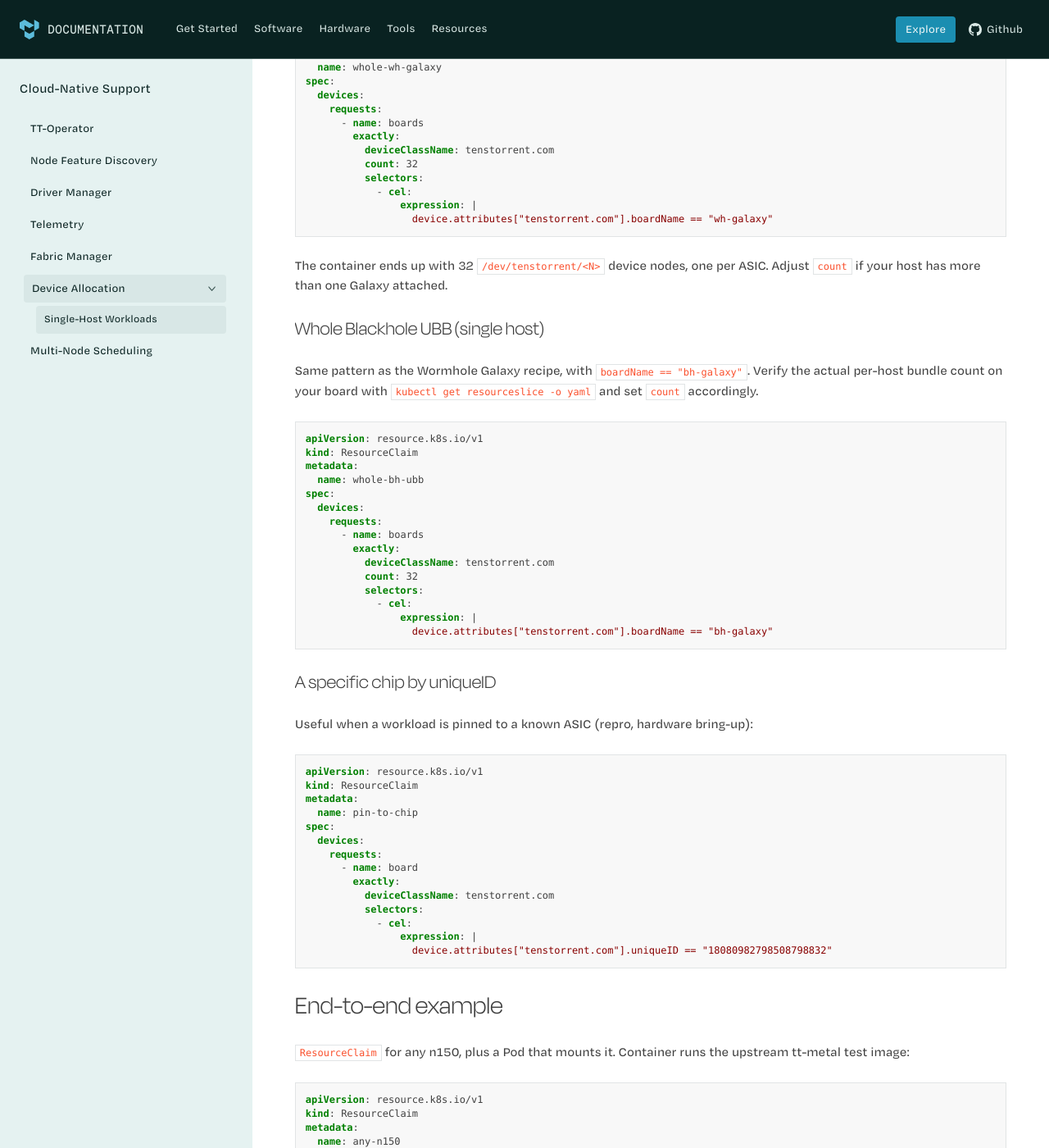
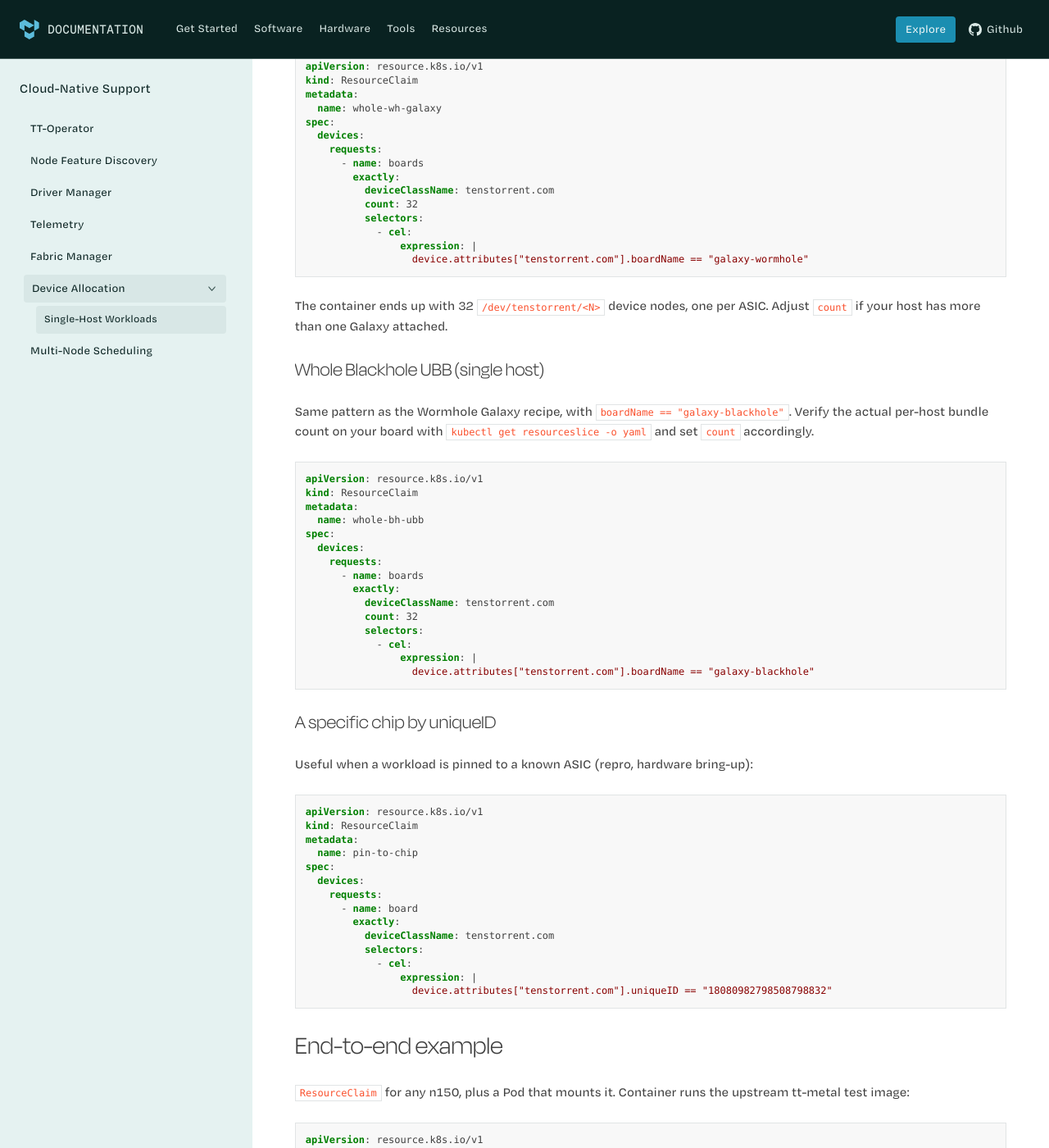
Before and after one commit to tenstorrent/tt-dra-driver, a Sphinx documentation site: the page built from docs/single-host.md, in a window 1280 px wide and 1400 px high, scrolled down 4394 px. Shown: the whole window at 82% size. Built offline with Sphinx 7.4.7 and the Read the Docs theme 3.1.0, drawn with Linux system fonts in a browser that asks for light colours; some web fonts are replaced; some of the changed text lies outside the part shown.

Commit message:
docs: align UBB boardName strings with KMD sysfs
Follows the code change on kluong/board-name-attr: use galaxy-wormhole /
galaxy-blackhole (what KMD's tt_card_type reports) in the attribute
reference table and whole-UBB CEL recipes.

````diff
--- a/docs/single-host.md
+++ b/docs/single-host.md
@@ -34,8 +34,8 @@
 | **n150**                     | `n150`      | `wormhole`  | 1                 | `1`                    | Single Wormhole ASIC, one MMIO endpoint.                                       |
 | **n300**                     | `n300`      | `wormhole`  | 1                 | `2`                    | MMIO ASIC + one bundled remote sibling on the same tray.                       |
 | **p150**                     | `p150`      | `blackhole` | 1                 | `1`                    | Single Blackhole ASIC.                                                         |
-| **Wormhole Galaxy (6U UBB)** | `wh-galaxy` | `wormhole`  | 32                | `1`                    | All 32 chips are PCIe-MMIO — each surfaces as its own bundle. Claim with `count: 32`. |
-| **Blackhole UBB**            | `bh-galaxy` | `blackhole` | N (per your board)| `1`                    | Same all-MMIO shape as WH Galaxy; verify per-board with `kubectl get resourceslice`. |
+| **Wormhole Galaxy (6U UBB)** | `galaxy-wormhole`  | `wormhole`  | 32                | `1`                    | All 32 chips are PCIe-MMIO — each surfaces as its own bundle. Claim with `count: 32`. |
+| **Blackhole UBB**            | `galaxy-blackhole` | `blackhole` | N (per your board)| `1`                    | Same all-MMIO shape as WH Galaxy; verify per-board with `kubectl get resourceslice`. |
 
 ```{note}
 Bundling groups *non-MMIO* chips under their MMIO parent on the same tray;
@@ -67,7 +67,7 @@
 | `uniqueID`        | string | always       | Globally unique 64-bit ASIC ID of the MMIO parent, rendered as a decimal string.         |
 | `trayID`          | int    | always       | Physical tray this bundle belongs to.                                                     |
 | `asicLocation`    | int    | always       | Position of the MMIO ASIC within its tray.                                                |
-| `boardName`       | string | always       | Human-readable board type: `"n150"`, `"n300"`, `"p150"`, `"p100"`, `"p300"`, `"e75"`, `"e150"`, `"e300"`, `"galaxy"`, `"wh-galaxy"`, `"bh-galaxy"`, `"quasar"`, or `"unknown"`. Prefer this over `boardType` in selectors. |
+| `boardName`       | string | always       | Human-readable board type: `"n150"`, `"n300"`, `"p150"`, `"p100"`, `"p300"`, `"e75"`, `"e150"`, `"e300"`, `"galaxy"`, `"galaxy-wormhole"`, `"galaxy-blackhole"`, `"quasar"`, or `"unknown"`. Prefer this over `boardType` in selectors. The UBB values match KMD's sysfs `tt_card_type`. |
 | `boardType`       | int    | always       | Numeric board-type enum reported by Fabric Manager. Values are not stable across UMD releases; prefer `boardName`.                        |
 | `pciAddress`      | string | when known   | PCI address of the MMIO endpoint (e.g. `0000:01:00.0`).                                  |
 | `remoteChipIDs`   | string | when bundled | Comma-separated host-local chip IDs of bundled remote siblings.                          |
@@ -171,7 +171,7 @@
           selectors:
             - cel:
                 expression: |
-                  device.attributes["tenstorrent.com"].boardName == "wh-galaxy"
+                  device.attributes["tenstorrent.com"].boardName == "galaxy-wormhole"
 ```
 
 The container ends up with 32 `/dev/tenstorrent/<N>` device nodes, one per
@@ -179,7 +179,7 @@
 
 ### Whole Blackhole UBB (single host)
 
-Same pattern as the Wormhole Galaxy recipe, with `boardName == "bh-galaxy"`.
+Same pattern as the Wormhole Galaxy recipe, with `boardName == "galaxy-blackhole"`.
 Verify the actual per-host bundle count on your board with
 `kubectl get resourceslice -o yaml` and set `count` accordingly.
 
@@ -198,7 +198,7 @@
           selectors:
             - cel:
                 expression: |
-                  device.attributes["tenstorrent.com"].boardName == "bh-galaxy"
+                  device.attributes["tenstorrent.com"].boardName == "galaxy-blackhole"
 ```
 
 ### A specific chip by uniqueID
````
